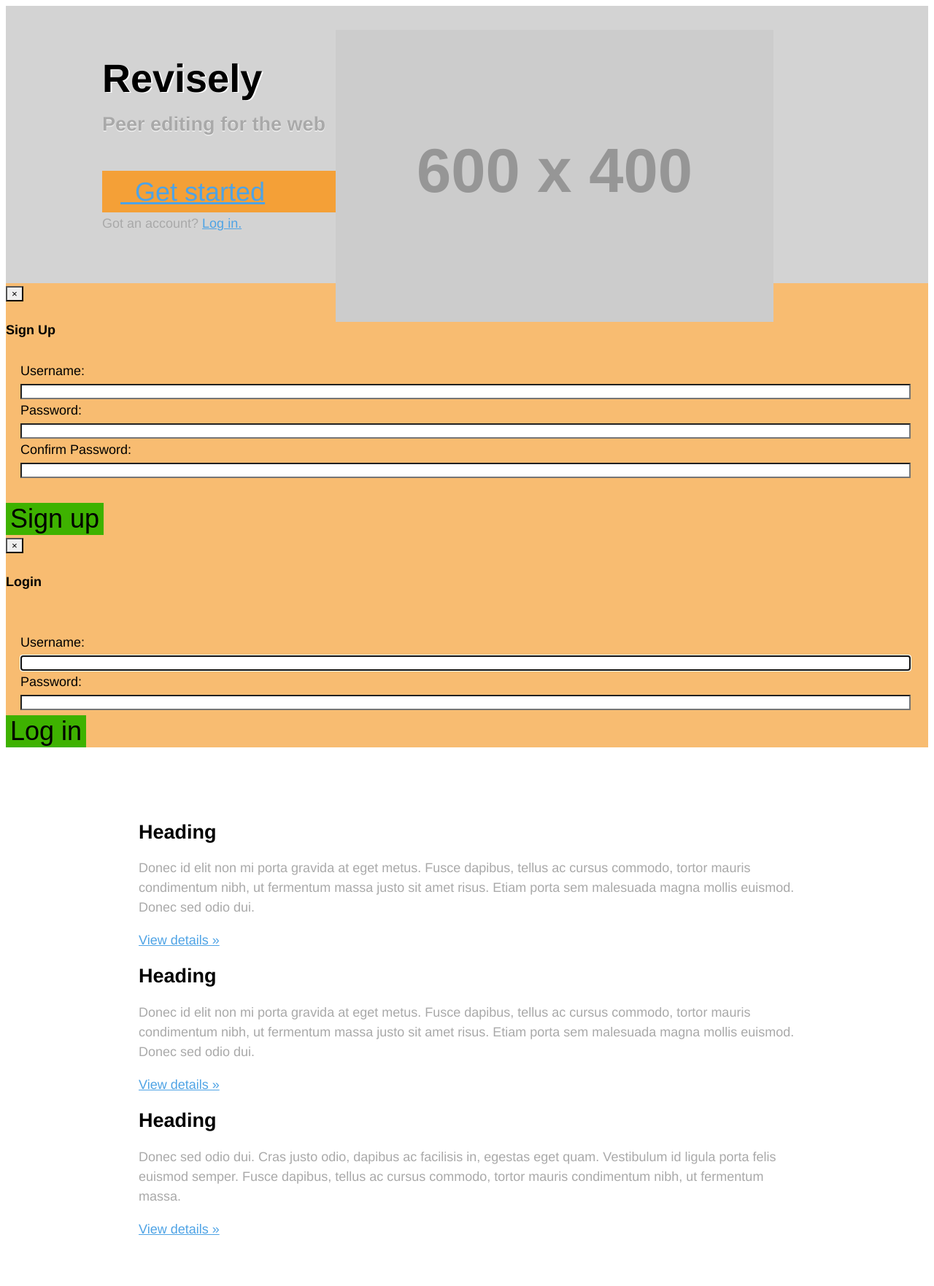
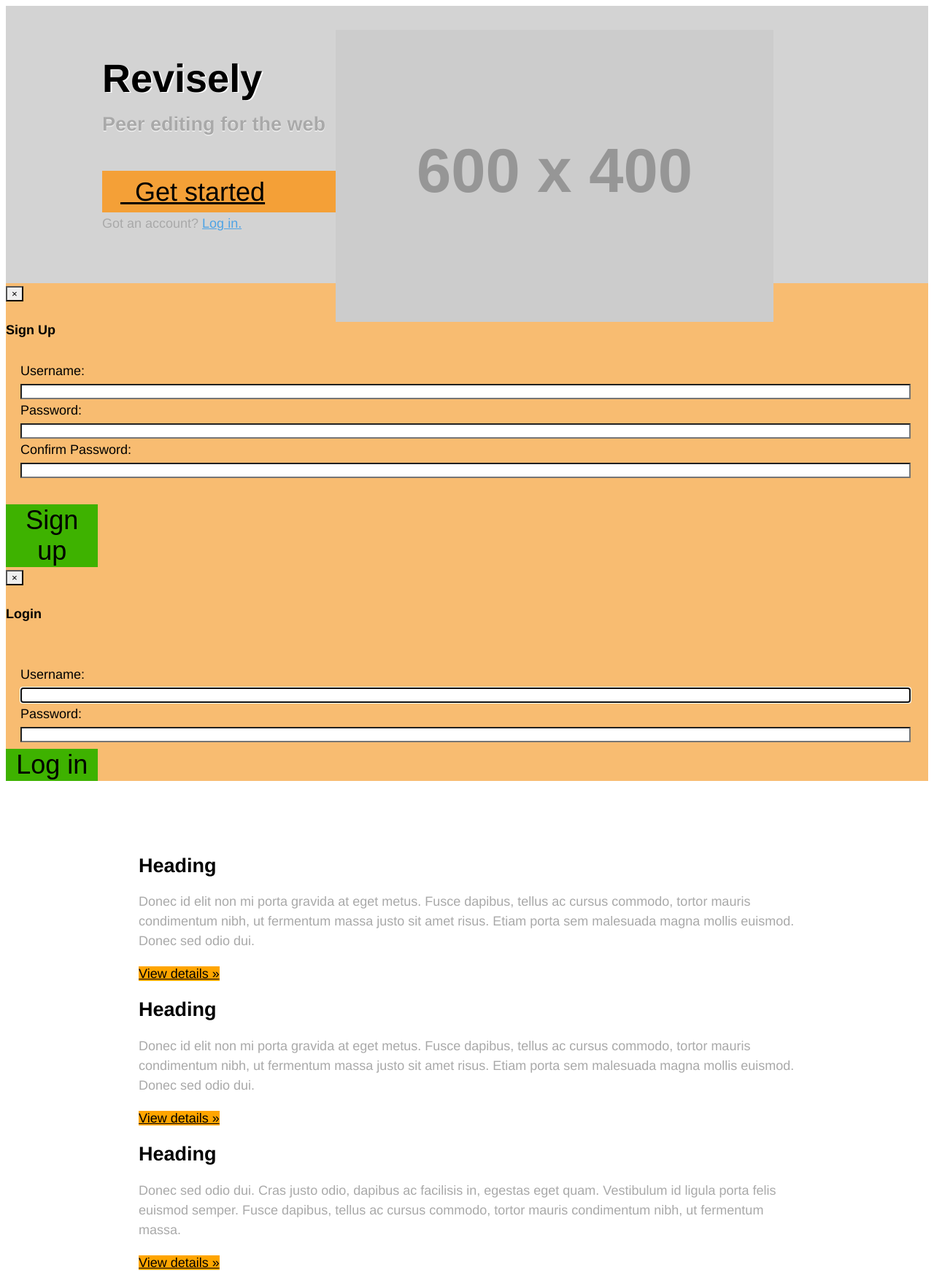
Before and after one commit to nmoroze/peer-edit, a Django app: page /accounts/login/ in a window 1280 px wide. Shown: the whole page at 73% size. Before the commit the page ends 1692 px from the top, so only its background shows below. Run offline with Django 3.2, Linux system fonts and the light colour scheme; grey boxes labelled with a size stand in for pictures from a placeholder-image service; parts of the project's set-up code (start-up, migrations or seed data) failed here and were passed over; some libraries are stand-ins or nearby versions.

Commit message:
Made default buttons orange and shorter

```diff
--- a/edit/templates/edit/paper.html
+++ b/edit/templates/edit/paper.html
@@ -10,7 +10,7 @@
 {% csrf_token %}
 <input type="text" name="feedback">
 <input type="hidden" name="paper" value={{ paper.id }}>
-<input type="submit" value="Submit">
+<input type="submit" class="btn" value="Submit">
 </form>
 <ul>
 {% for feedback in feedback_list %}
--- a/edit/templates/edit/submit.html
+++ b/edit/templates/edit/submit.html
@@ -11,6 +11,6 @@ Content <br>
 <br>
 Points <br>
 <input type="number" name="points" min="1" max={{ author.points }}>
-<input type="submit" value="Submit">
+<input type="submit" class="btn" value="Submit">
 </form>
 {% endblock %}
--- a/peer_edit/static/css/base.css
+++ b/peer_edit/static/css/base.css
@@ -36,6 +36,10 @@ input {
 
 .btn {
 	border: 0;
+	background-color: orange;
+	color: black;
+	width: 10%;
+	margin-top: 2px;
 }
 
 .btn-success {
```
